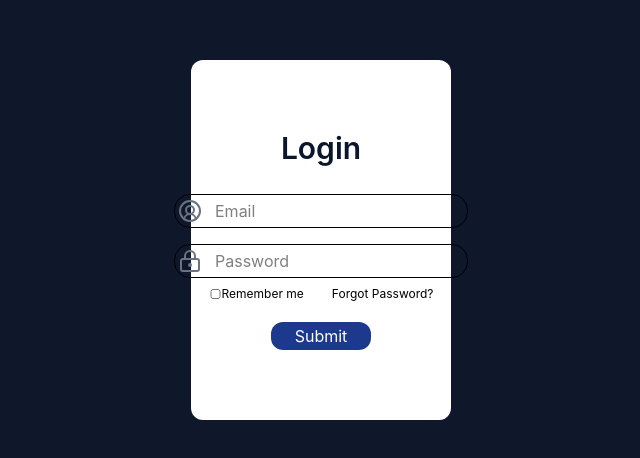
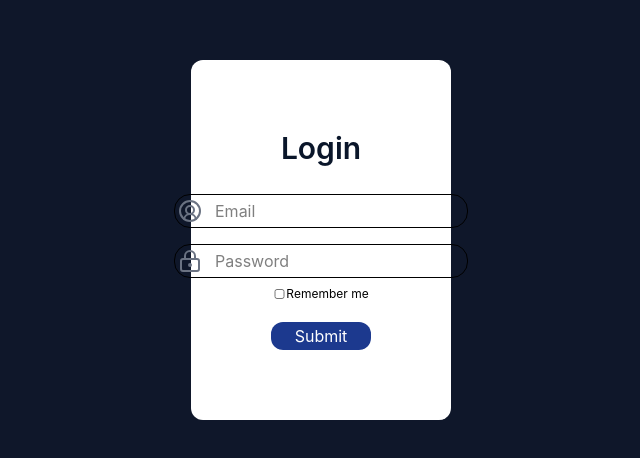
Before and after one commit to Rijul2006/Employee-management-system, a React (Vite) app: page / in a window 1280 px wide. Shown: the part 160-618 px from the top of the page, without its empty margins (319-959 px from the left). Built offline with nearby package versions, Linux system fonts and the light colour scheme.

Commit message:
Update Login.jsx

```diff
--- a/src/components/Auth/Login.jsx
+++ b/src/components/Auth/Login.jsx
@@ -55,7 +55,6 @@ const Login = ({handleLogin})=>{
                          />
                          <label className="text-xs">Remember me</label>
                      </div>
-                     <p className="text-xs">Forgot Password?</p>
                 </div>
 
                 <button className="m-5 bg-blue-900 rounded-xl w-25 text-white p-0.5 hover:bg-blue-800" >Submit</button>
```
